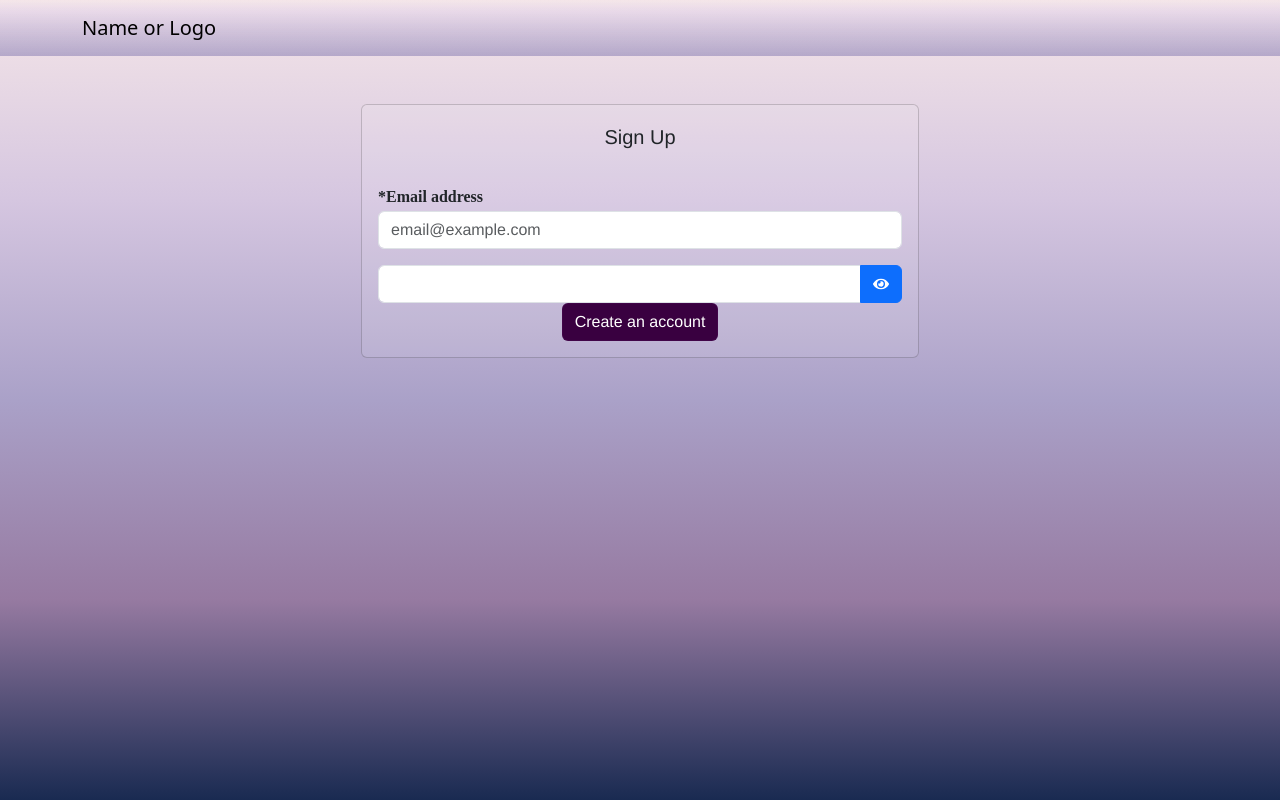
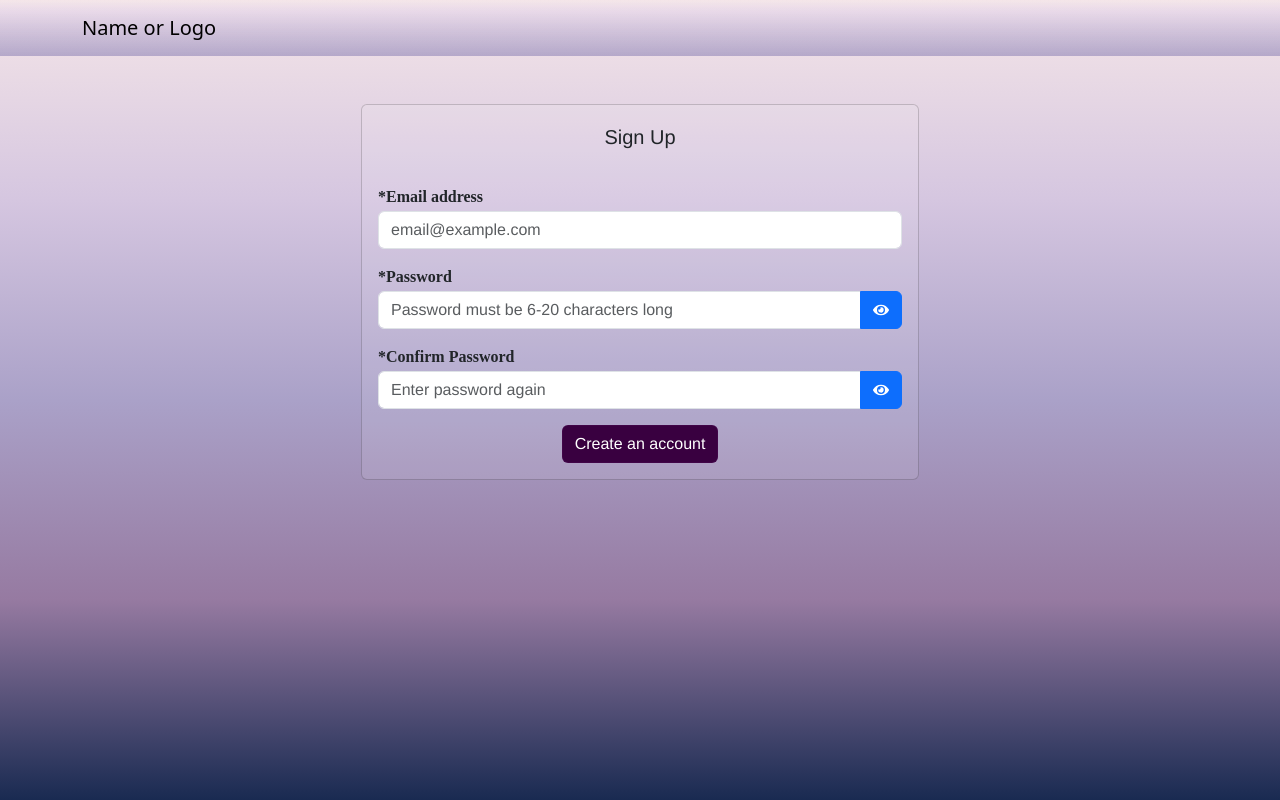
Before and after one commit to chantalsantos7/collections-frontend, a React (Vite) app: page /auth/signup in a window 1280 px wide. Built offline with nearby package versions, Linux system fonts and the light colour scheme; a web font is replaced by a local one.

Commit message:
feat: add input validation to signup page

```diff
--- a/src/components/PasswordField.jsx
+++ b/src/components/PasswordField.jsx
@@ -2,14 +2,18 @@ import { useState } from "react";
 import { Button, Form, InputGroup } from 'react-bootstrap';
 import { FaEye, FaEyeSlash } from 'react-icons/fa';
 
-const PasswordField = () => {
+const PasswordField = ({ name, label, placeholder, register}) => {
 
     const [showPassword, setShowPassword] = useState(false);
 
   return (
     <>
-     <InputGroup>
-        <Form.Control type={showPassword ? "text" : "password"} />
+    <label htmlFor="" className="auth-input">{label}</label>
+     <InputGroup className="mb-3">
+        <Form.Control type={showPassword ? "text" : "password"}
+        placeholder={placeholder}
+        {...register(name, {required: true, pattern: /^(?=.*[a-z])(?=.*[A-Z])(?=.*\d)[a-zA-Z\d@$!%*?&]{6,20}$/})}
+        />
         <Button
         onClick={() => setShowPassword(!showPassword)}>
             {showPassword ? <FaEyeSlash /> : <FaEye />}
--- a/src/components/SignupPage.jsx
+++ b/src/components/SignupPage.jsx
@@ -1,6 +1,5 @@
 import Button from 'react-bootstrap/Button';
 import Card from 'react-bootstrap/Card';
-import EmailAndPassword from './EmailAndPassword';
 import InputGroup from 'react-bootstrap/InputGroup';
 import Form from 'react-bootstrap/Form';
 import Header from './Header';
@@ -8,15 +7,25 @@ import './css/authpages.css';
 import Container from 'react-bootstrap/esm/Container';
 import Col from 'react-bootstrap/esm/Col';
 import Row from 'react-bootstrap/esm/Row';
+import PasswordField from './PasswordField';
 import { useState } from 'react';
 import { useForm } from 'react-hook-form';
-import PasswordField from './PasswordField';
+import { yupResolver } from '@hookform/resolvers/yup';
+import * as yup from 'yup';
+
+
+const validationSchema = yup.object({
+  email: yup.string().required("Email is required").email("Email is invalid"),
+  password: yup.string().min(6, 'Password must be at least 6 characters').matches().required("Password is required"),
+  confirmPassword: yup.string().oneOf([yup.ref('password')], 'Passwords must match').required("Confirm password is required")
+})
 
 const SignupPage = () => {
 
   const {
     register, handleSubmit, watch, formState: { errors },
-  } = useForm();
+  } = useForm({ resolver: yupResolver(validationSchema) });
+
 
   const onSubmit = (data) => console.log(data);
 
@@ -30,35 +39,22 @@ const SignupPage = () => {
               <Card.Title className='text-center m-3 p-1'>Sign Up</Card.Title>
               <Card.Body className='auth-card-bg'>
                 <Form onSubmit={handleSubmit(onSubmit)}>
-                  {/* <EmailAndPassword /> */}
                   <label htmlFor="" id="email" className='auth-input'>*Email address</label>
                   <InputGroup className='mb-3'>
                     <Form.Control
                       placeholder='email@example.com'
                       aria-label='Email'
-                      {...register("email", {required: true, pattern: /^[a-zA-Z0-9._%+-]+@[a-zA-Z0-9.-]+\.[a-zA-Z]{2,}$/})}
+                      // {...register("email", { required: true, pattern: /^[a-zA-Z0-9._%+-]+@[a-zA-Z0-9.-]+\.[a-zA-Z]{2,}$/ })}
                     // onChange={handleEmailChange}
                     />
                   </InputGroup>
+                  <p>{errors.email?.message}</p>
 
-                  <PasswordField />
+                  <PasswordField name="password" label="*Password" placeholder="Password must be 6-20 characters long" register={register} />
+                  <p>{errors.password?.message}</p>
+                  <PasswordField name="confirm-password" label="*Confirm Password" placeholder="Enter password again" register={register} />
+                  <p>{errors.confirmPassword?.message}</p>
 
-                  {/* <label htmlFor="" id="password" className='auth-input'>*Password</label>
-                  <InputGroup className='mb-3'>
-                    <Form.Control
-                      placeholder='Password must be 8-20 characters long'
-                      aria-label='Password'
-                      {...register("password", {required: true, pattern: /^(?=.*[a-z])(?=.*[A-Z])(?=.*\d)[a-zA-Z\d@$!%*?&]{8,20}$/})}
-                    // onChange={handlePasswordChange}
-                    />
-                  </InputGroup>
-                  <label htmlFor="" id="confirm-password" className='auth-input'>*Confirm Password</label>
-                  <InputGroup className='mb-3'>
-                    <Form.Control
-                      placeholder='Enter password again'
-                      {...register("confirm_password", {required: true, pattern: /^(?=.*[a-z])(?=.*[A-Z])(?=.*\d)[a-zA-Z\d@$!%*?&]{8,20}$/})}
-                      />
-                  </InputGroup> */}
                   <div className='d-flex justify-content-center'>
                     <Button className='auth-button' type='submit'>Create an account</Button>
                   </div>
```
